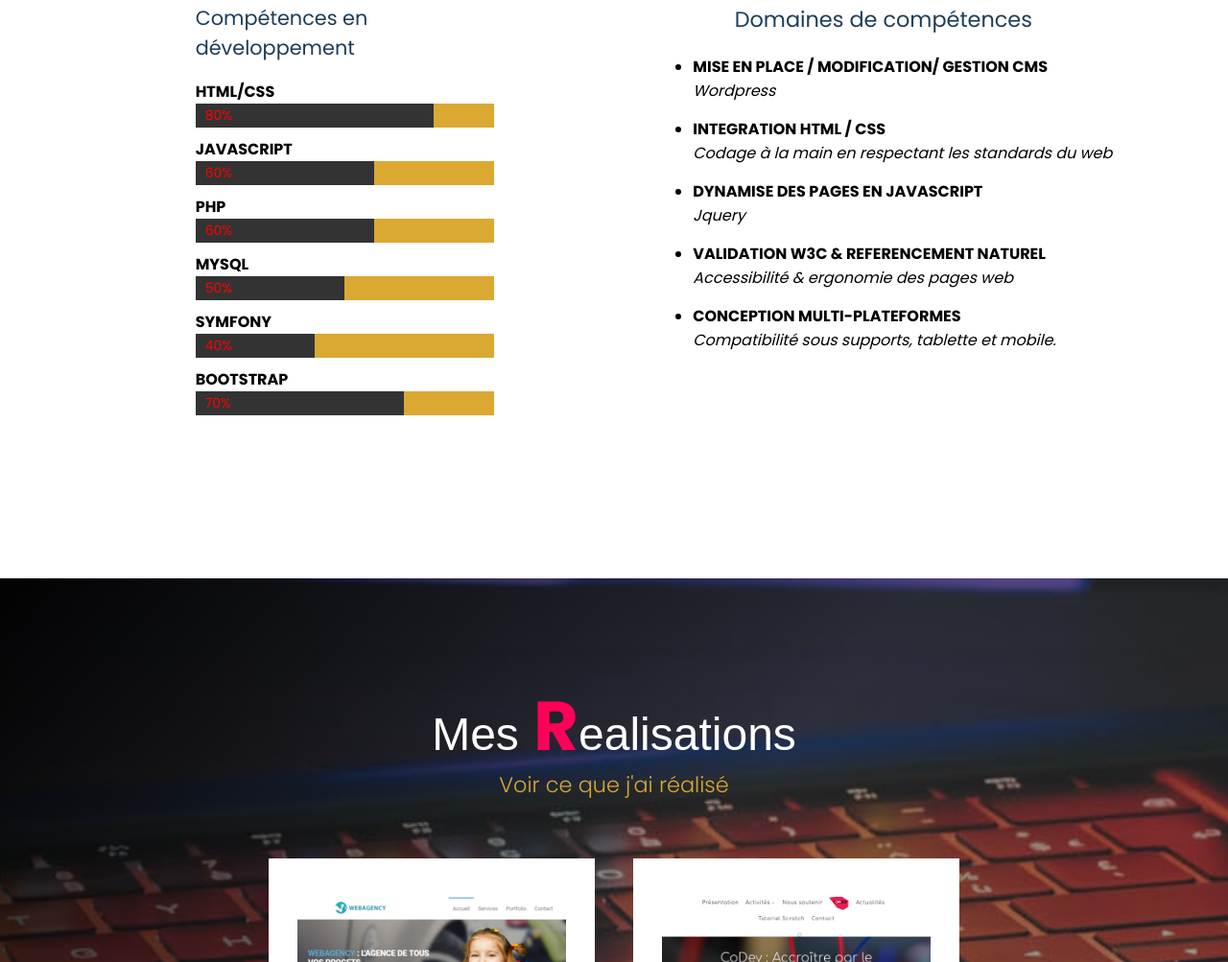
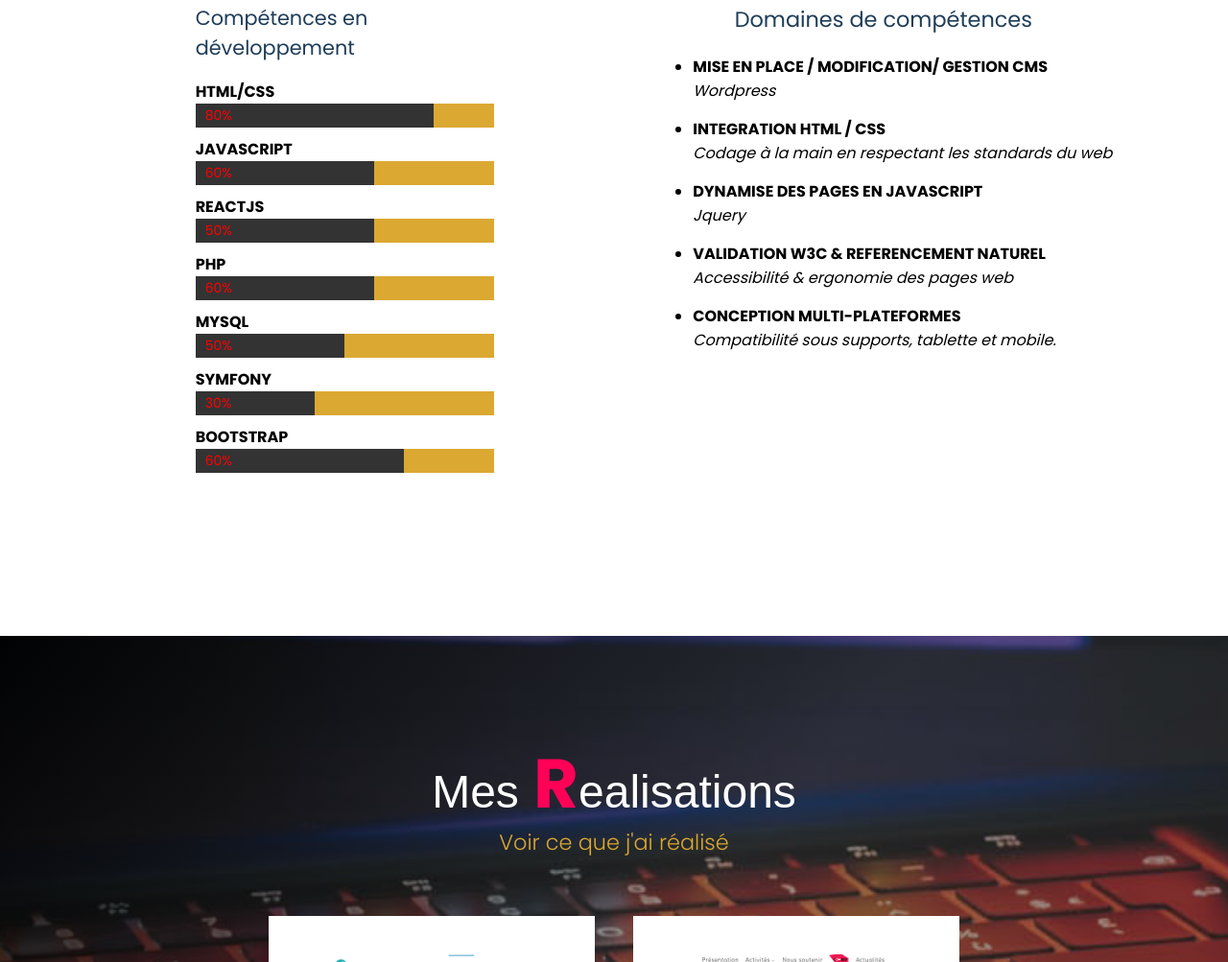
Before and after one commit to laurentbila/portfolio, a plain HTML site: page index.html in a window 1280 px wide. Shown: the part 1817-2820 px from the top of the page at 96% size. Drawn offline with Linux system fonts and the light colour scheme.

Commit message:
Changement section compétence

```diff
--- a/index.html
+++ b/index.html
@@ -134,14 +134,16 @@
                                 <div class="line line1">80%</div>
                                 <h2>JAVASCRIPT</h2>
                                 <div class="line line2">60%</div>
+                                <h2>REACTJS</h2>
+                                <div class="line line2">50%</div>
                                 <h2>PHP</h2>
                                 <div class="line line3">60%</div>
                                 <h2>MYSQL</h2>
                                 <div class="line line4">50%</div>
                                 <h2>SYMFONY</h2>
-                                <div class="line line5">40%</div>
+                                <div class="line line5">30%</div>
                                 <h2>BOOTSTRAP</h2>
-                                <div class="line line6">70%</div>
+                                <div class="line line6">60%</div>
                             </div>
                         </div>
 
```
